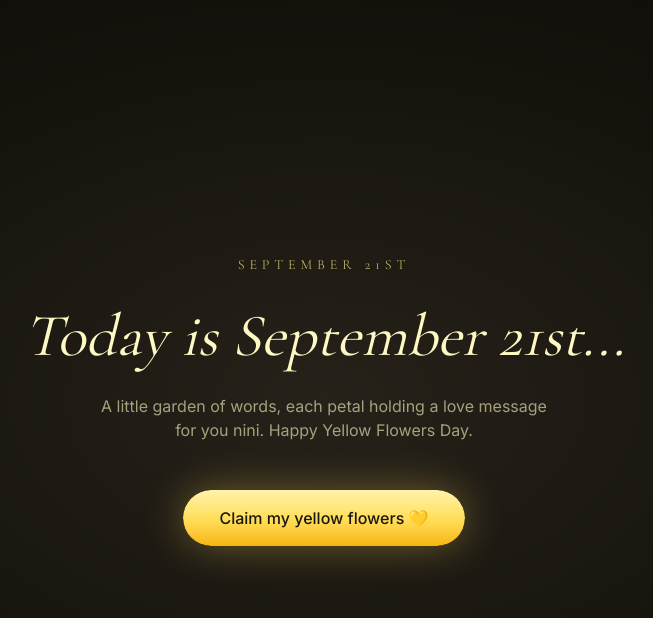
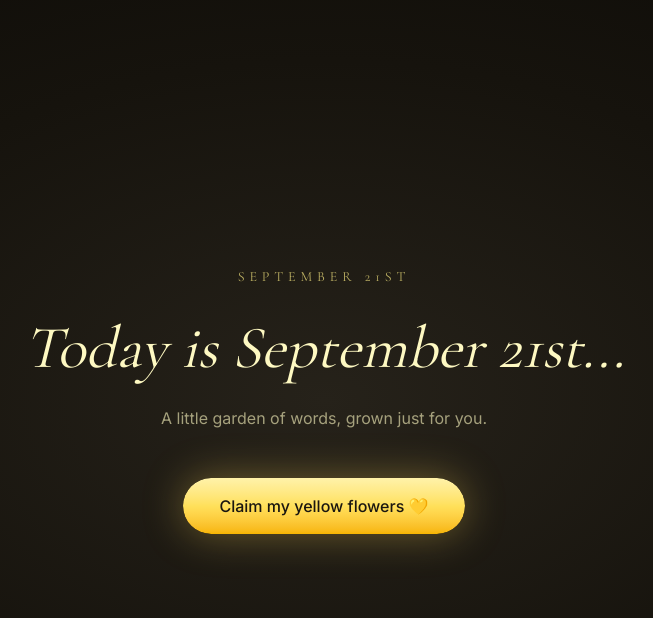
Before and after one commit to carlosmam0880-creator/yellow-flowers-day, a Next.js app: page / in a window 1280 px wide. Shown: the top 618 px of the page, without its empty margins (316-969 px from the left). Built offline with nearby package versions, Linux system fonts and the light colour scheme.

Commit message:
Update splash-screen.tsx

```diff
--- a/components/splash-screen.tsx
+++ b/components/splash-screen.tsx
@@ -38,7 +38,7 @@ export function SplashScreen({
       </h1>
 
       <p className="animate-fade-up mt-5 max-w-md text-pretty text-base text-yellow-100/60 [animation-delay:300ms]">
-        A little garden of words, each petal holding a love message for you nini. Happy Yellow Flowers Day.
+        A little garden of words, grown just for you.
       </p>
 
       <button
```
